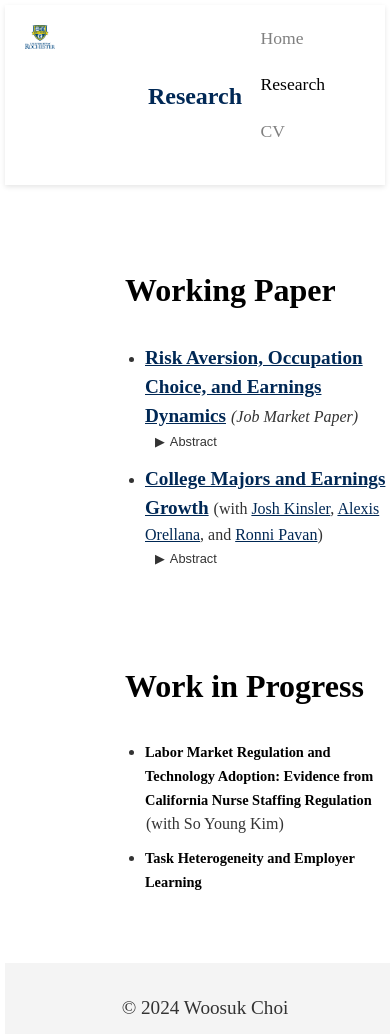
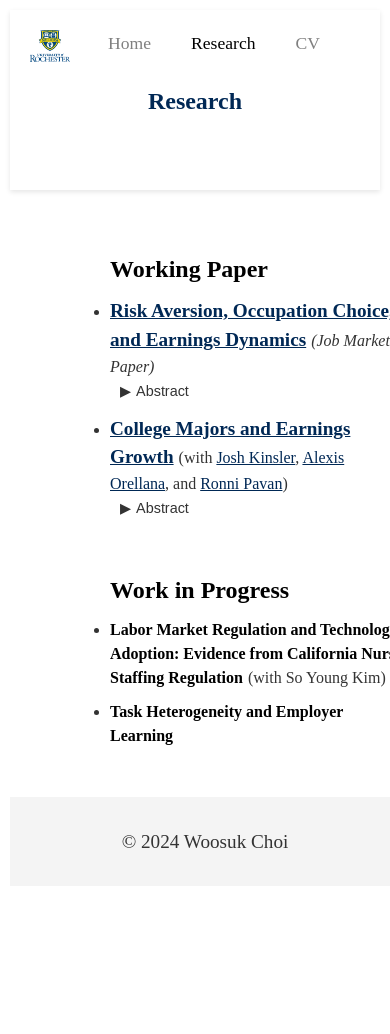
Before and after one commit to woosukchoi/woosukchoi.github.io, a plain HTML site: page research.html in a window 390 px wide. Shown: the top 1034 px of the page. After the commit the page ends 886 px from the top, so only its background shows below. Drawn offline with Linux system fonts and the light colour scheme.

Commit message:
Update mobile margins

```diff
--- a/assets/css/style.css
+++ b/assets/css/style.css
@@ -358,6 +358,34 @@ footer {
         font-size: 1.5em; /* General reduction for headers */
     }
 
+
+    .profile-pic {
+        width: 300px; /* Increase profile picture size */
+        padding: 20px;
+        /*border-radius: 5px;*/
+        margin-bottom: 10px;
+    }
+
+    .intro-text {
+        max-width: 750px; /* max Text width */
+        text-align: left;
+    }
+
+
+    .column h2 {
+        font-size: 1.5em; /* Optional: adjust font size as needed */
+        font-weight: bold;
+        margin-bottom: 10px;
+    }
+
+    .column {
+        padding: 0px;
+    }
+
+    .paper-list {
+        padding-left: 0px;
+    }
+
     .paper-title, .paper-title a {
         font-size: 1em; /* Ensure titles are smaller and fit the screen */
     }
@@ -376,36 +404,3 @@ footer {
         font-size: 0.9em; /* Reduce paragraph text size slightly */
     }
 }
-
-/* Further adjustments for very small screens (phones) */
-@media (max-width: 480px) {
-    .header-title {
-        font-size: 1.5em; /* Further reduce header title size */
-    }
-
-    nav ul {
-        flex-direction: column; /* Stack navigation links vertically */
-        gap: 20px; /* Add more spacing for touch comfort */
-    }
-
-    .logo {
-        width: 30px; /* Further reduce logo size */
-    }
-
-    .paper-title, .paper-title a {
-        font-size: 0.9em; /* Smaller font size for very small screens */
-    }
-
-    /* Adjust margins and padding for better fit */
-    .container {
-        padding: 5px; /* Minimal padding to maximize space */
-    }
-
-    .collapsible {
-        font-size: 0.8em; /* Smaller collapsible button text */
-    }
-
-    .content p {
-        font-size: 0.8em; /* Smaller paragraph text */
-    }
-}
```
